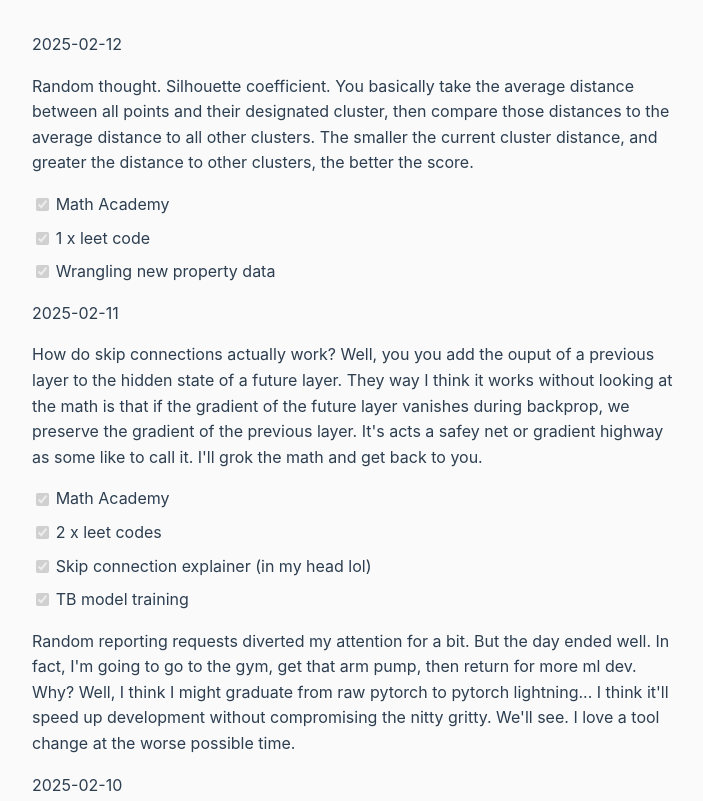
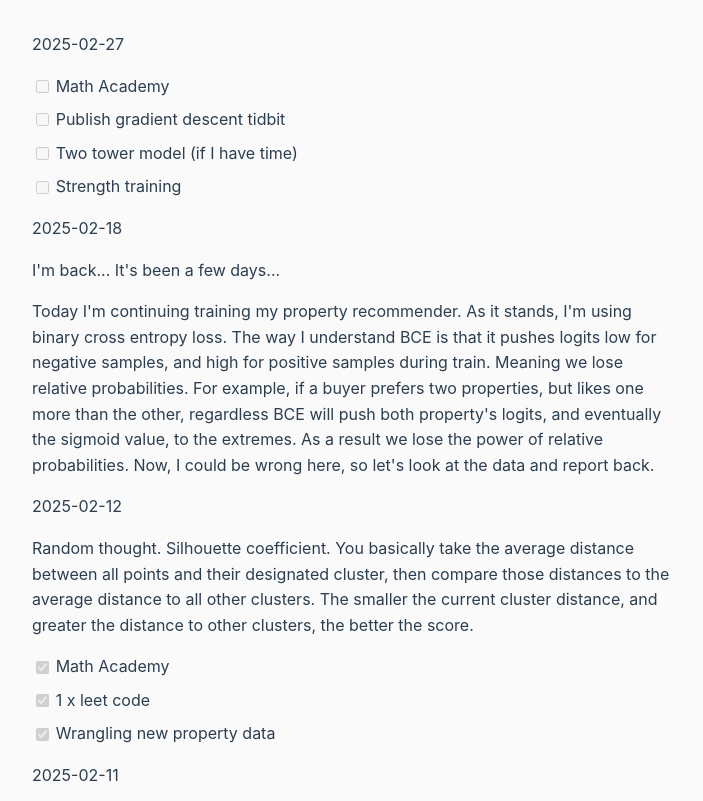
Before and after one commit to grad-ient/logmd, a plain HTML site: page index.html in a window 1280 px wide. Shown: the top 801 px of the page, without its empty margins (283-986 px from the left). Drawn offline with Linux system fonts and the light colour scheme.

Commit message:
deploy: 4c31e60fa05189906a9e8a58e33e7ca41a2fd1f1

```diff
--- a/index.html
+++ b/index.html
@@ -46,7 +46,23 @@
     </style>
 </head>
 <body>
-    <p>2025-02-12</p>
+    <p>2025-02-27</p>
+<ul>
+<li>[ ] Math Academy</li>
+<li>[ ] Publish gradient descent tidbit</li>
+<li>[ ] Two tower model (if I have time)</li>
+<li>[ ] Strength training</li>
+</ul>
+<p>2025-02-18</p>
+<p>I'm back... It's been a few days...</p>
+<p>Today I'm continuing training my property recommender. As it stands, I'm using binary
+cross entropy loss. The way I understand BCE is that it pushes logits low for negative samples,
+and high for positive samples during train. Meaning we lose relative probabilities. For example,
+if a buyer prefers two properties, but likes one more than the other, regardless
+BCE will push both property's logits, and eventually the sigmoid value, to the extremes. As
+a result we lose the power of relative probabilities. Now, I could be wrong here, so let's
+look at the data and report back.</p>
+<p>2025-02-12</p>
 <p>Random thought. Silhouette coefficient. You basically take the average distance
 between all points and their designated cluster, then compare those distances
 to the average distance to all other clusters. The smaller the current cluster
```
